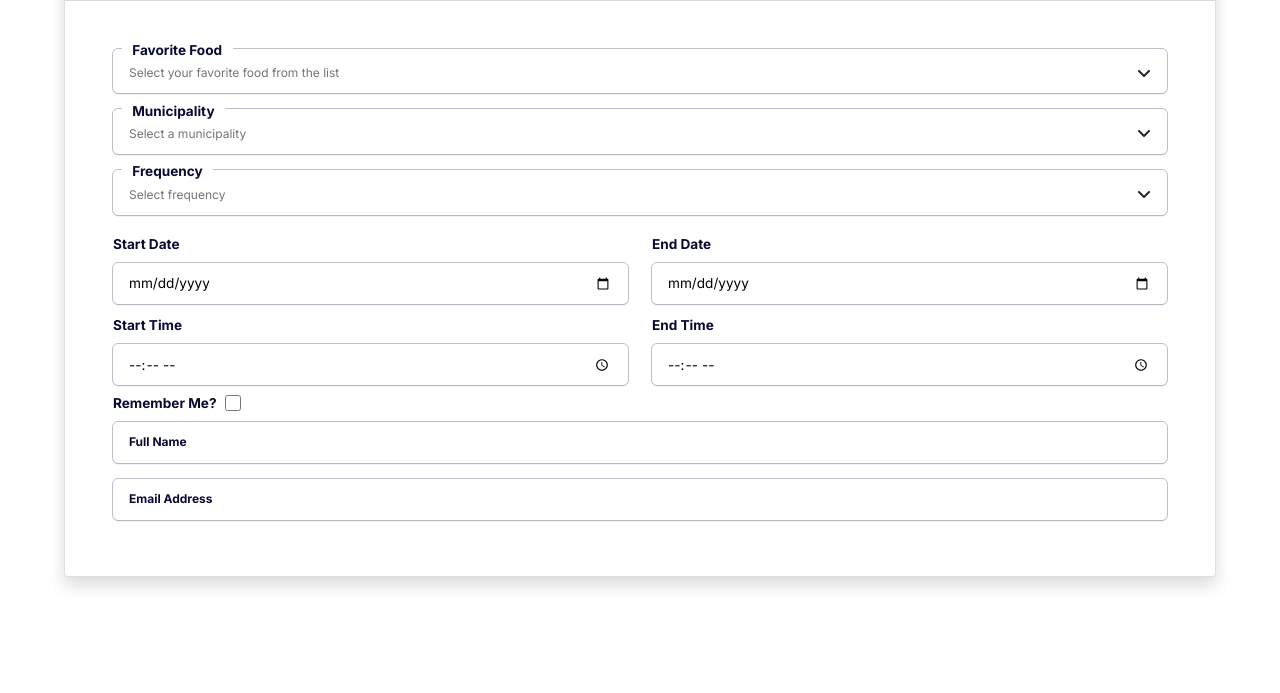
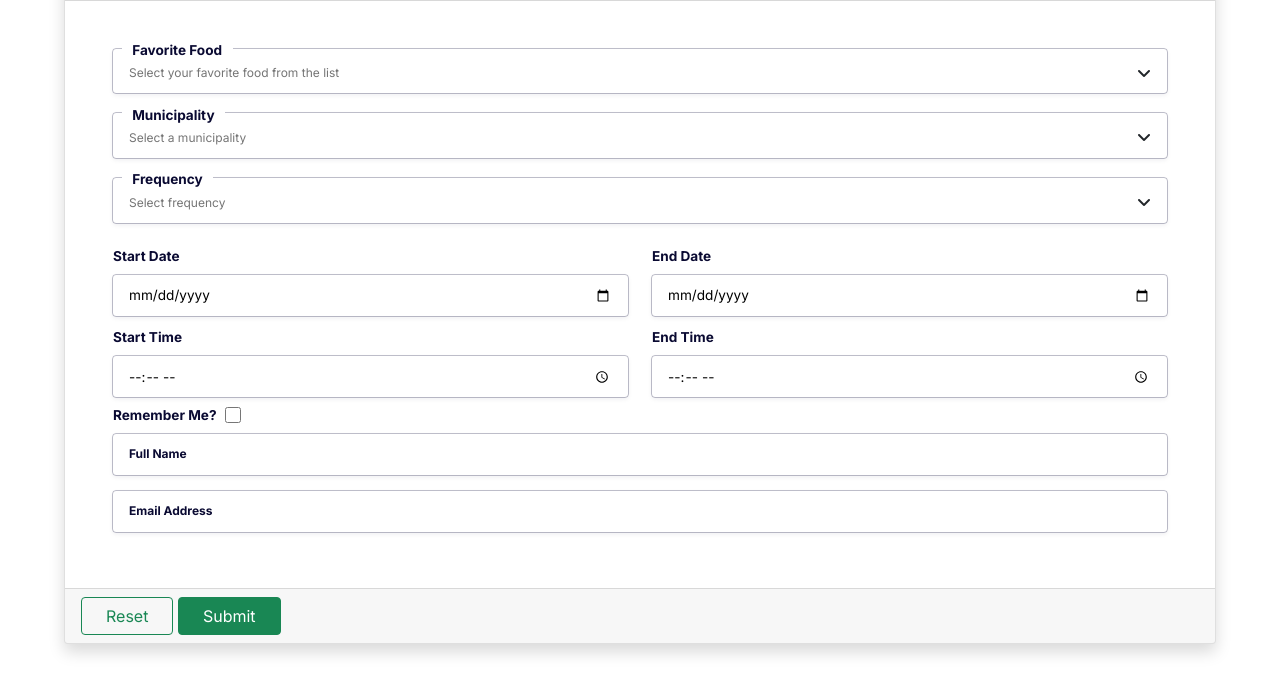
Before and after one commit to genebit/custom-select, a plain HTML site: page index.html in a window 1280 px wide. Shown: the part 147-840 px from the top of the page. Before the commit the page ends 800 px from the top, so only its background shows below. Drawn offline with nearby package versions, Linux system fonts and the light colour scheme.

Commit message:
Bug fixes

```diff
--- a/custom-select.scss
+++ b/custom-select.scss
@@ -1,15 +1,15 @@
 $focus-clr: rgb(92, 207, 102);
 $text-clr: rgb(10, 10, 50);
 
-$border-radius: 5px;
-$margin-bottom: 1rem;
+$border-radius: 3px;
+$margin-bottom: 1.25rem;
 
 $scrollbar-thumb-clr: $focus-clr;
-$scrollbar-max-height: 200px;
+$scrollbar-max-height: 20rem;
 $scrollbar-border-rad: 10rem;
 
 $input-padding: 0.65rem 1rem;
-$input-box-shadow: 0 2px 0px 0 rgba(0, 0, 50, 0.05);
+$input-box-shadow: 0 2px 5px 0 rgba(0, 0, 50, 0.075);
 $input-outline: 1px solid rgba(0, 0, 50, 0.25);
 $input-focus-clr: $focus-clr;
 $input-focus-outline-clr: $focus-clr;
--- a/index.html
+++ b/index.html
@@ -162,6 +162,10 @@
 					</div>
 				</div>
 			</div>
+			<div class="card-footer">
+				<button class="btn px-4 btn-outline-success">Reset</button>
+				<button class="btn px-4 btn-success">Submit</button>
+			</div>
 		</div>
 	</body>
 </html>
--- a/scss/_input.scss
+++ b/scss/_input.scss
@@ -42,7 +42,10 @@ input[type="checkbox"] {
 	.cform-input:focus {
 		outline-color: $input-focus-outline-clr;
 	}
-	.float,
+	.float {
+		top: -0.1rem;
+		left: 0.55rem;
+	}
 	.cform-input:focus + label {
 		top: -0.1rem;
 		left: 0.55rem;
```
Also changed, not shown: custom-select.css, 1 other file.
